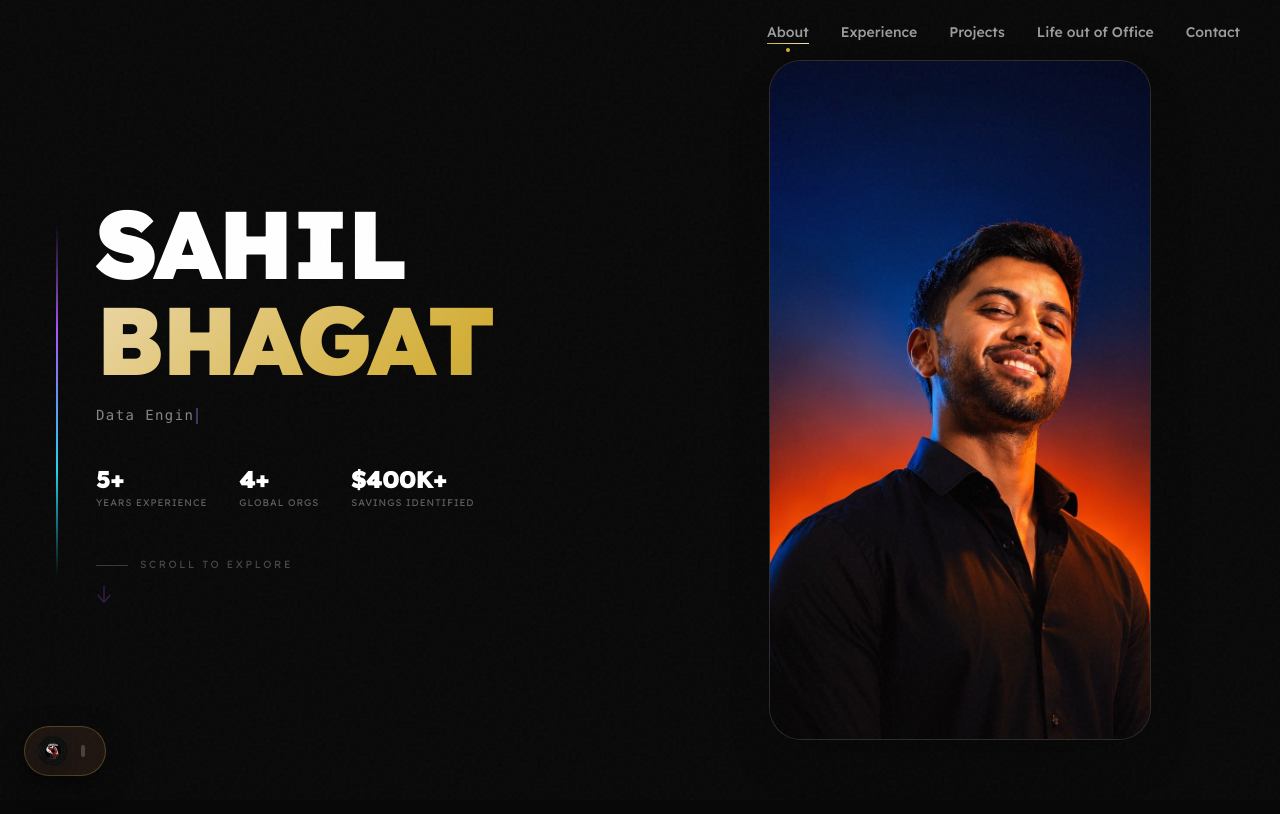
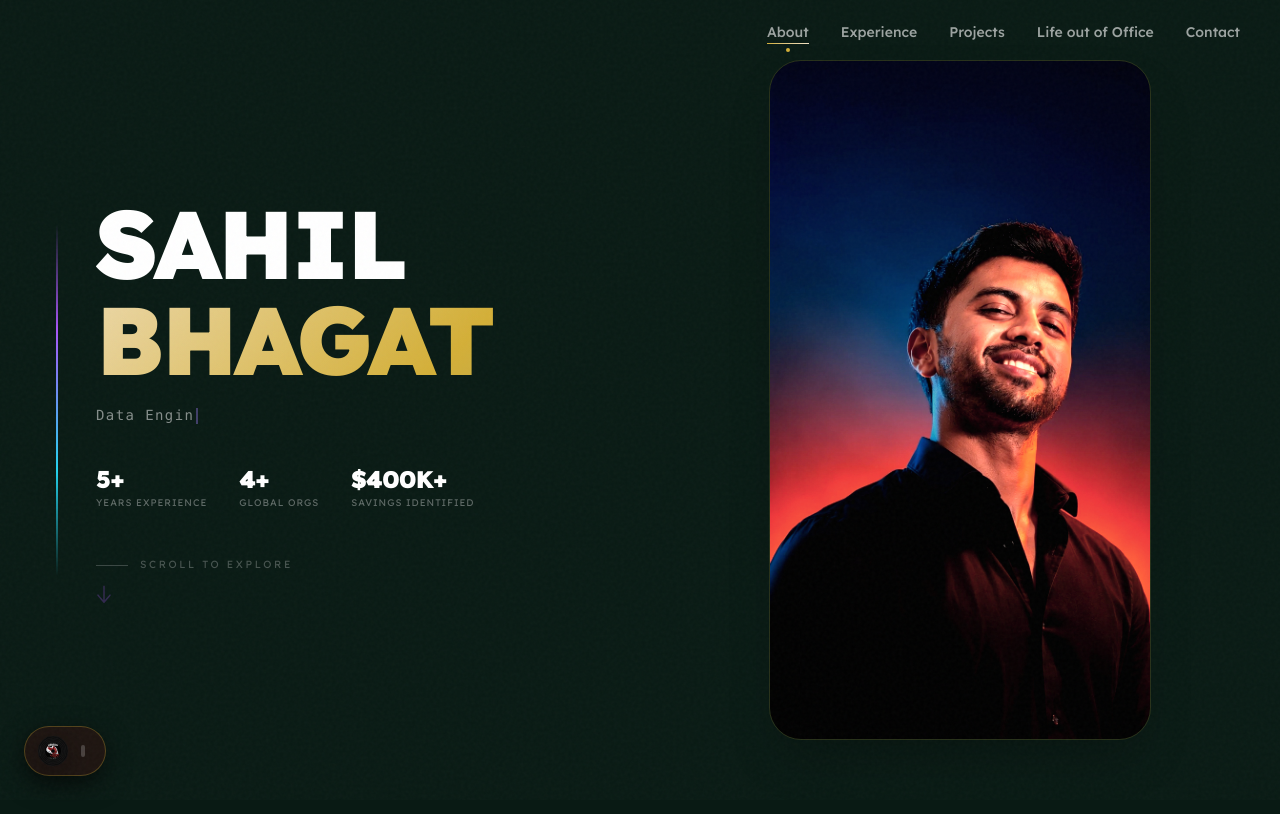
Before and after one commit to sahilbhagat30/Portfolio-Web-Site, a Next.js app: page / in a window 1280 px wide. Shown: the top 814 px of the page. Built offline with nearby package versions, Linux system fonts and the light colour scheme.

Commit message:
fix: blend sequence images into the cinematic theme

```diff
--- a/src/app/page.tsx
+++ b/src/app/page.tsx
@@ -14,7 +14,7 @@ export default function Home() {
   const photos = getPhotos();
 
   return (
-    <main className="relative bg-[#080808]">
+    <main className="relative bg-[var(--background)]">
       {/* Fixed Navigation */}
       <Navbar />
 
--- a/src/components/ScrollyCanvas.tsx
+++ b/src/components/ScrollyCanvas.tsx
@@ -105,10 +105,11 @@ export default function ScrollyCanvas() {
     <div className="h-full w-full relative">
       <div className="sticky top-0 h-screen w-full flex items-center justify-center overflow-hidden">
         {/* Frame: Full bleed on mobile, portrait frame on desktop */}
-        <div className="w-full h-full md:w-auto md:max-w-md lg:max-w-lg md:aspect-[9/16] md:h-[85vh] relative md:rounded-[32px] overflow-hidden md:shadow-2xl md:border border-white/10 bg-[#121212]">
+        <div className="w-full h-full md:w-auto md:max-w-md lg:max-w-lg md:aspect-[9/16] md:h-[85vh] relative md:rounded-[32px] overflow-hidden md:shadow-2xl md:border border-[rgba(212,175,55,0.15)] bg-transparent">
           <canvas
             ref={canvasRef}
             className="w-full h-full block object-cover"
+            style={{ mixBlendMode: "screen", filter: "brightness(1.1) contrast(1.15) sepia(0.25) hue-rotate(-15deg)" }}
           />
         </div>
       </div>
```
